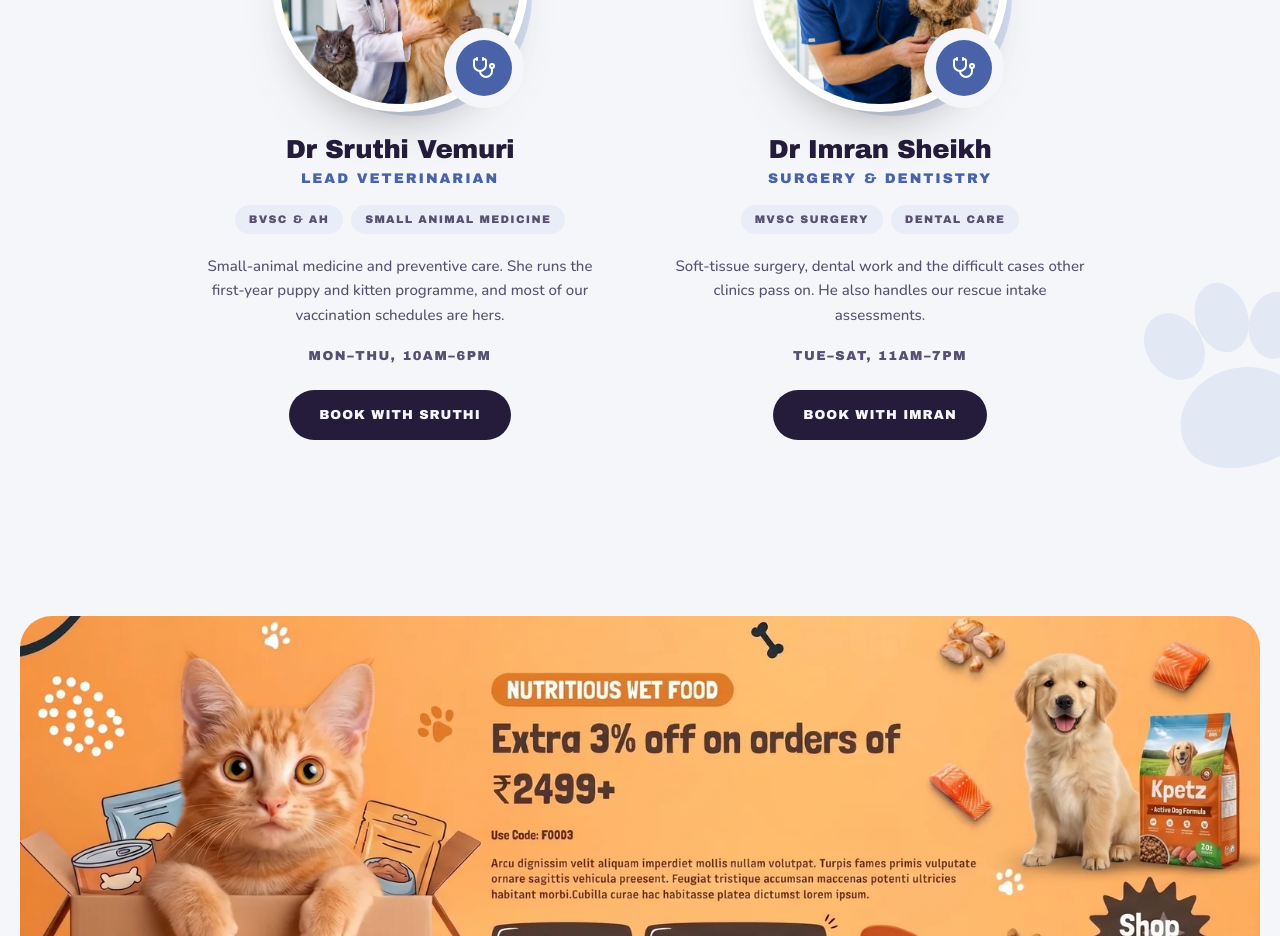
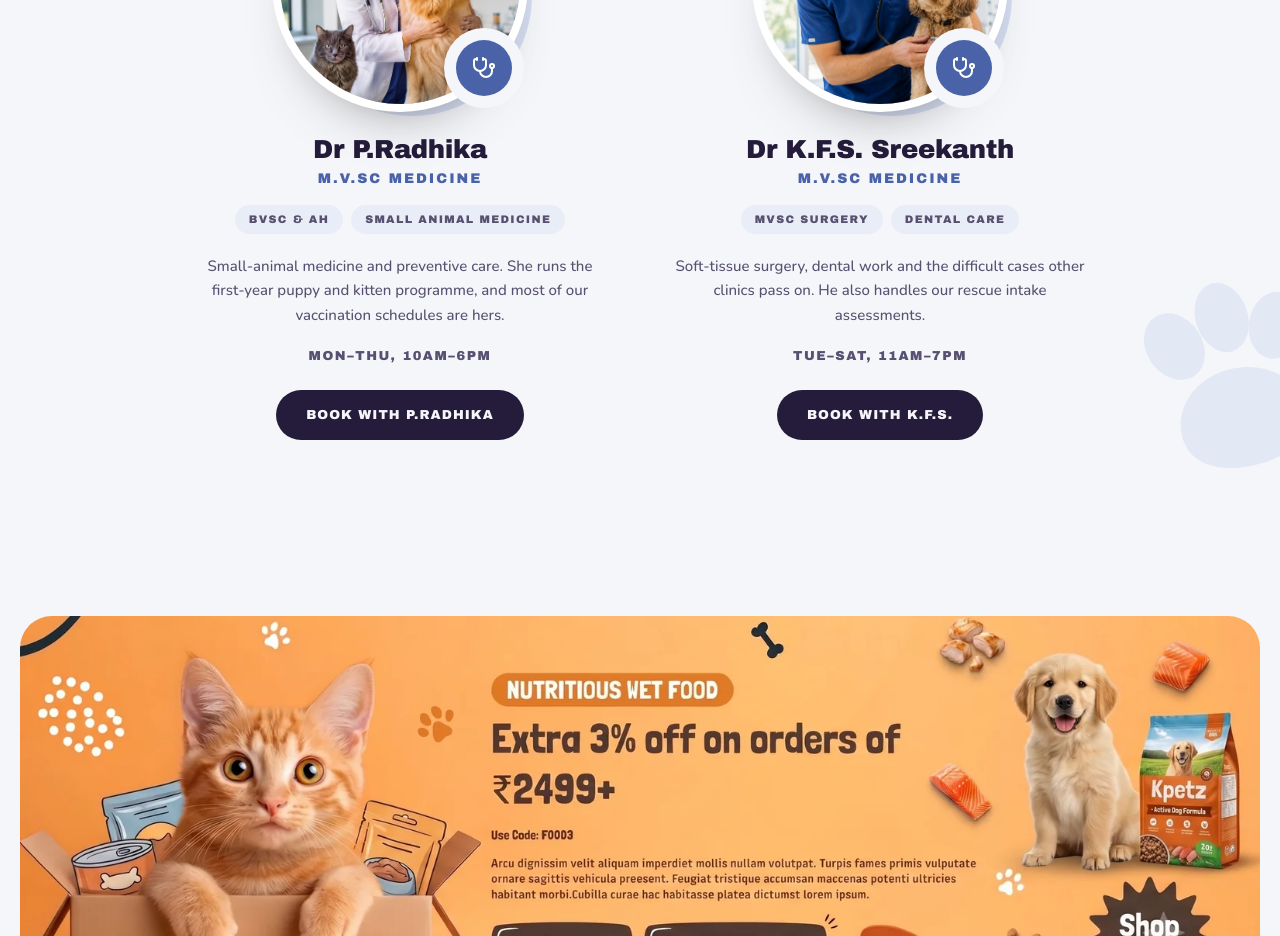
Before and after one commit to learning-boop/kpetz2, a React (Vite) app: page / in a window 1280 px wide. Shown: the part 4240-5176 px from the top of the page. Built offline with nearby package versions, Linux system fonts and the light colour scheme; the HTML template or start-up script is replaced by a standard one; a web font is replaced by a local one.

Commit message:
doctor name chnages

```diff
--- a/src/components/Doctors.tsx
+++ b/src/components/Doctors.tsx
@@ -7,8 +7,8 @@ import { useBooking } from "./BookingProvider";
 
 const DOCTORS = [
   {
-    name: "Dr Sruthi Vemuri",
-    role: "Lead veterinarian",
+    name: "Dr P.Radhika",
+    role: "M.V.Sc Medicine",
     bio: "Small-animal medicine and preventive care. She runs the first-year puppy and kitten programme, and most of our vaccination schedules are hers.",
     credentials: ["BVSc & AH", "Small animal medicine"],
     photo: drPrimary,
@@ -17,8 +17,8 @@ const DOCTORS = [
     days: "Mon–Thu, 10am–6pm",
   },
   {
-    name: "Dr Imran Sheikh",
-    role: "Surgery & dentistry",
+    name: "Dr K.F.S. Sreekanth",
+    role: "M.V.Sc Medicine",
     bio: "Soft-tissue surgery, dental work and the difficult cases other clinics pass on. He also handles our rescue intake assessments.",
     credentials: ["MVSc Surgery", "Dental care"],
     photo: drSecondary,
```
